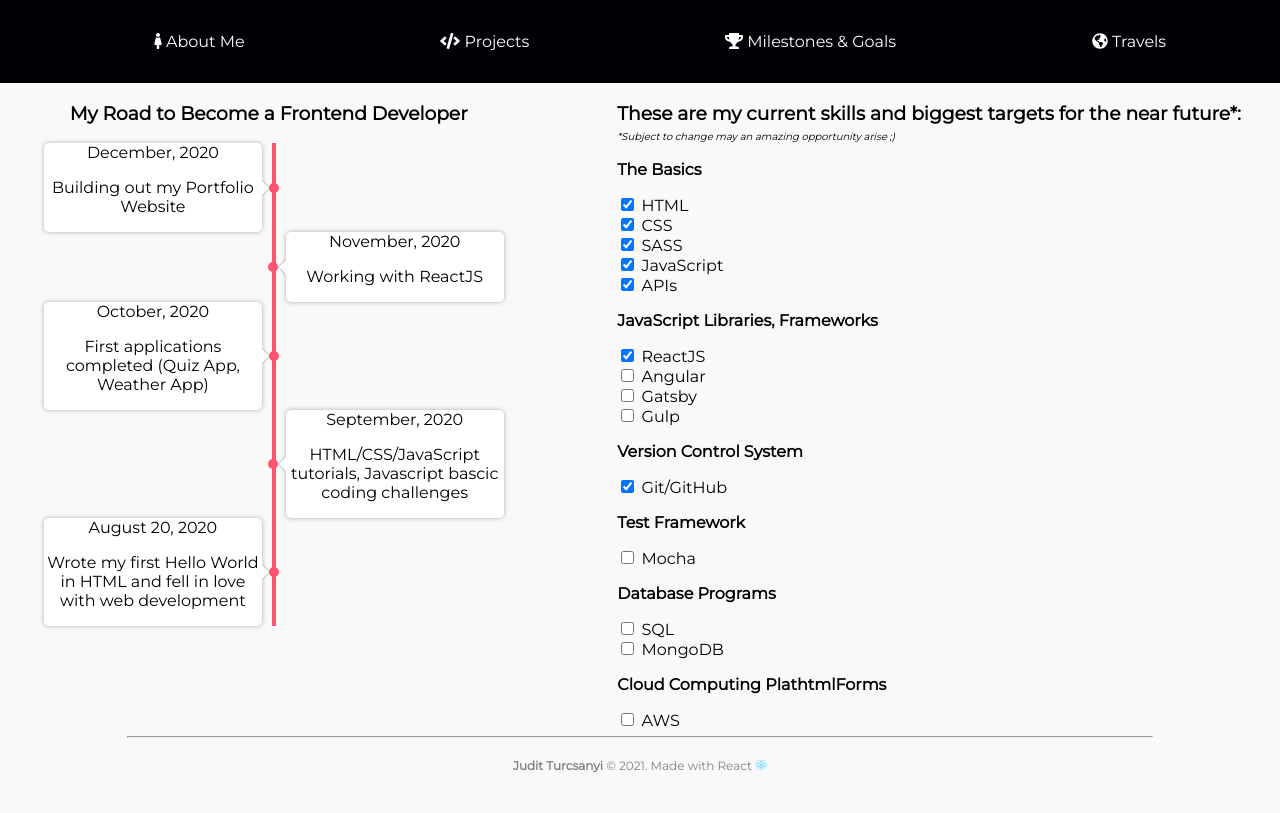
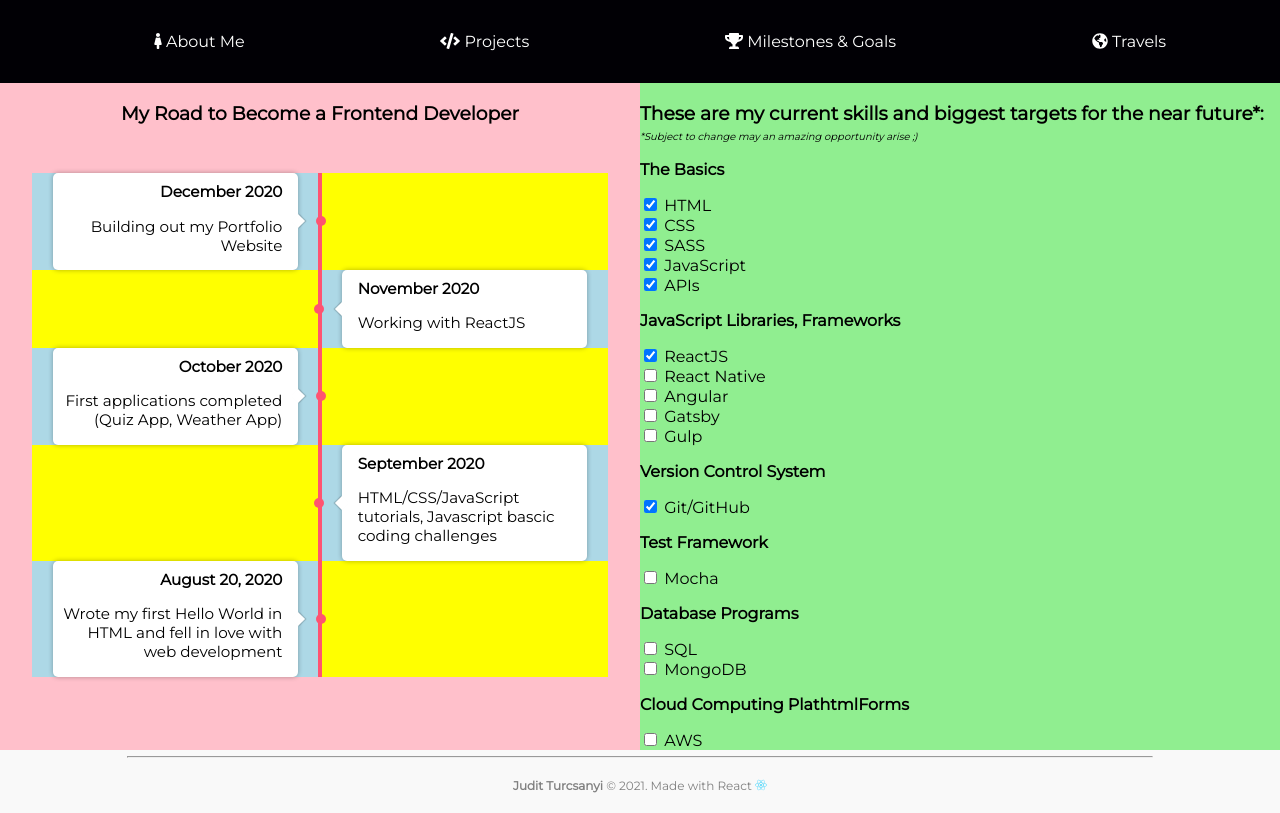
Before and after one commit to JuditTurcsanyi/my-portfolio, a React (Create React App) app: page /milestones in a window 1280 px wide. Built offline with nearby package versions, Linux system fonts and the light colour scheme.

Commit message:
timeline media

```diff
--- a/src/components/Timeline.js
+++ b/src/components/Timeline.js
@@ -16,14 +16,15 @@ const Timeline = () => {
 }
 
 const StyledTimeline = styled.div`
-width: 90%;
+background-color: yellow;
+min-width: 90%;
 display: flex;
 justify-content: center;
-margin-left: 2rem;
 .timeline-container {
     display: flex;
     flex-direction: column;
     position: relative;
+    width: 100%;
 }
 .timeline-container::after {
     background-color: #ff5370;
--- a/src/components/TimelineItem.js
+++ b/src/components/TimelineItem.js
@@ -5,8 +5,10 @@ const TimelineItem = ({data}) => {
     return (
         <StyledTimelineItem>
             <div className="timeline-item-content">
-                <time>{data.date}</time>
-                <p>{data.text}</p>
+                <div className="text">
+                    <time>{data.date}</time>
+                    <p>{data.text}</p>
+                </div>
                 <span className="circle"></span>
             </div>
         </StyledTimelineItem>
@@ -14,29 +16,45 @@ const TimelineItem = ({data}) => {
 }
 
 const StyledTimelineItem = styled.div`
+    background: lightblue;
     display: flex;
     justify-content: center;
     width: 50%;
     &:nth-child(even) {
         align-self: flex-end;
+        .timeline-item-content {
+            text-align: start;
+            .text {
+            margin-left: 1rem;
+        }
+        }
         .timeline-item-content::after {
             right: auto;
-            left: -5px;
+            left: -2%;
             box-shadow: -1px 1px 1px rgba(0,0,0,0.2);
         }
         .timeline-item-content span {
-            left: -1.1rem;
+            left: -28px;
+
         }
     }
     .timeline-item-content {
-        width: 90%;
+        font-size: 0.95rem;
+        width: 85%;
         background: #fff;
         border-radius: 5px;
         box-shadow: 0 0 5px rgba(0,0,0,0.3);
         display: flex;
         flex-direction: column;
-        text-align: center;
+        text-align: end;
         position: relative;
+        padding-top: 0.6rem;
+        .text {
+            margin-right: 1rem;
+        }
+        time {
+            font-weight: 700;
+        }
         span {
             background-color: #ff5370;
             width: 10px;
@@ -44,8 +62,8 @@ const StyledTimelineItem = styled.div`
             border-radius: 50%;
             position: absolute;
             top: calc(50% - 5px);
-            right: -1.1rem;
-            z-index: 10;
+            right: -28px;
+
         }
     }
 
@@ -57,7 +75,7 @@ const StyledTimelineItem = styled.div`
         height: 10px;
         transform: rotate(45deg);
         position: absolute;
-        right:-5px;
+        right:-1.9%;
         top: calc(50% - 5px);
     }
 `
--- a/src/pages/Milestones.js
+++ b/src/pages/Milestones.js
@@ -26,6 +26,8 @@ const Milestones = () => {
                 <p>JavaScript Libraries, Frameworks</p>
                 <input type="checkbox" name="react" checked readOnly/>
                 <label htmlFor="react"> ReactJS</label><br/>
+                <input type="checkbox" name="reactn" checked="" readOnly/>
+                <label htmlFor="reactn"> React Native</label><br/>
                 <input type="checkbox" name="angular" checked="" readOnly/>
                 <label htmlFor="angular"> Angular</label><br/>
                 <input type="checkbox" name="gatsby" checked="" readOnly/>
@@ -53,16 +55,29 @@ const Milestones = () => {
 
 const Container = styled.div`
 display: flex;
+@media only screen and (max-width: 1100px) {
+        flex-direction: column;
+    }
 .milestones {
+    display: flex;
+    flex-direction: column;
+    align-items: center;
+    width: 50vw;
+    background: pink;
     h3 {
         text-align: center;
+        margin-bottom: 3rem;
+    }
+    @media only screen and (max-width: 1100px) {
+       width: 100%;
     }
 }
+
 `
 
 const Goals = styled.div`
-width: 60vw;
-padding-left: 5rem;
+background: lightgreen;
+width: 50vw;
 h3 {
     margin-bottom: 0;
 }
@@ -72,6 +87,9 @@ i {
 p {
     font-weight: 700;
 }
+@media only screen and (max-width: 1100px) {
+       width: 100%;
+    }
 `
 
 export default Milestones;
--- a/src/timelinedata.js
+++ b/src/timelinedata.js
@@ -1,19 +1,19 @@
 const timelineData = [
     {
         text: "Building out my Portfolio Website",
-        date: "December, 2020",
+        date: "December 2020",
     },
     {
         text: "Working with ReactJS",
-        date: "November, 2020",
+        date: "November 2020",
     },
     {
         text: "First applications completed (Quiz App, Weather App)",
-        date: "October, 2020",
+        date: "October 2020",
     },
     {
         text: "HTML/CSS/JavaScript tutorials, Javascript bascic coding challenges",
-        date: "September, 2020",
+        date: "September 2020",
     },
     {
         text: "Wrote my first Hello World in HTML and fell in love with web development",
```
Also changed, not shown: 1 other file (tests, documents, lock files or other folders).
